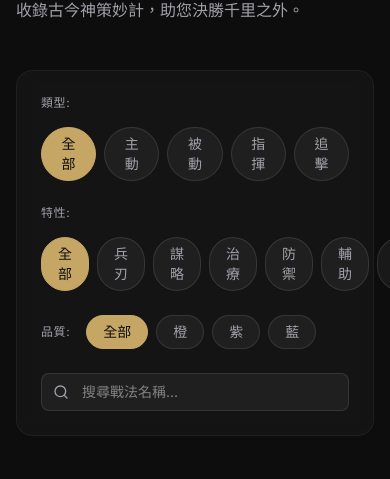
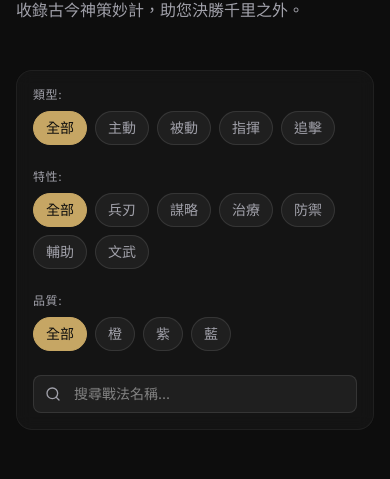
Before and after one commit to 21389081/sanmou_wiki, a Next.js app: page /tactics in a window 390 px wide. Shown: the part 158-637 px from the top of the page. Built offline with nearby package versions, Linux system fonts and the light colour scheme; no server answers; the database is empty.

Commit message:
修正戰法、武將圖鑑中篩選欄位在手機介面會跑版的問題

```diff
--- a/src/app/generals/general-grid.tsx
+++ b/src/app/generals/general-grid.tsx
@@ -53,17 +53,17 @@ export default function GeneralGrid({ generals }: { generals: General[] }) {
       </header>
 
       {/* Filters */}
-      <div className="flex flex-col gap-6 mb-12 glass p-6 rounded-2xl border-white/5">
+      <div className="flex flex-col gap-6 mb-12 glass p-4 md:p-6 rounded-2xl border-white/5">
         {/* Faction Filter */}
-        <div className="flex items-center gap-4 flex-wrap">
-          <span className="text-xs text-foreground-muted uppercase tracking-wider">陣營:</span>
-          <div className="flex gap-2">
+        <div className="flex flex-col sm:flex-row sm:items-center gap-2 sm:gap-4">
+          <span className="text-xs text-foreground-muted uppercase tracking-wider shrink-0">陣營:</span>
+          <div className="flex flex-wrap gap-2">
             {["全部", ...factions].map(f => (
               <button
                 key={f}
                 onClick={() => setSelectedFaction(f as Faction | "全部")}
                 className={cn(
-                  "px-4 py-1.5 rounded-full text-sm transition-all border",
+                  "px-3 sm:px-4 py-1.5 rounded-full text-sm transition-all border",
                   selectedFaction === f
                     ? "bg-accent-gold text-background border-accent-gold font-medium"
                     : "bg-white/5 border-white/10 text-foreground-muted hover:border-white/30"
@@ -76,15 +76,15 @@ export default function GeneralGrid({ generals }: { generals: General[] }) {
         </div>
 
         {/* Quality Filter */}
-        <div className="flex items-center gap-4 flex-wrap">
-          <span className="text-xs text-foreground-muted uppercase tracking-wider">品質:</span>
-          <div className="flex gap-2">
+        <div className="flex flex-col sm:flex-row sm:items-center gap-2 sm:gap-4">
+          <span className="text-xs text-foreground-muted uppercase tracking-wider shrink-0">品質:</span>
+          <div className="flex flex-wrap gap-2">
             {["全部", ...qualities].map(q => (
               <button
                 key={q}
                 onClick={() => setSelectedQuality(q as Quality | "全部")}
                 className={cn(
-                  "px-4 py-1.5 rounded-full text-sm transition-all border",
+                  "px-3 sm:px-4 py-1.5 rounded-full text-sm transition-all border",
                   selectedQuality === q
                     ? "bg-accent-gold text-background border-accent-gold font-medium"
                     : "bg-white/5 border-white/10 text-foreground-muted hover:border-white/30"
@@ -97,15 +97,15 @@ export default function GeneralGrid({ generals }: { generals: General[] }) {
         </div>
 
         {/* Profession Filter */}
-        <div className="flex items-center gap-4 flex-wrap">
-          <span className="text-xs text-foreground-muted uppercase tracking-wider">兵種:</span>
-          <div className="flex gap-2">
+        <div className="flex flex-col sm:flex-row sm:items-center gap-2 sm:gap-4">
+          <span className="text-xs text-foreground-muted uppercase tracking-wider shrink-0">兵種:</span>
+          <div className="flex flex-wrap gap-2">
             {["全部", ...professions].map(p => (
               <button
                 key={p}
                 onClick={() => setSelectedProfession(p as Profession | "全部")}
                 className={cn(
-                  "px-4 py-1.5 rounded-full text-sm transition-all border",
+                  "px-3 sm:px-4 py-1.5 rounded-full text-sm transition-all border",
                   selectedProfession === p
                     ? "bg-accent-gold text-background border-accent-gold font-medium"
                     : "bg-white/5 border-white/10 text-foreground-muted hover:border-white/30"
--- a/src/app/tactics/tactic-grid.tsx
+++ b/src/app/tactics/tactic-grid.tsx
@@ -57,17 +57,17 @@ export default function TacticGrid({ tactics }: { tactics: Tactic[] }) {
       </header>
 
       {/* Filters */}
-      <div className="flex flex-col gap-6 mb-12 glass p-6 rounded-2xl border-white/5">
+      <div className="flex flex-col gap-6 mb-12 glass p-4 md:p-6 rounded-2xl border-white/5">
         {/* Type Filter */}
-        <div className="flex items-center gap-4 flex-wrap">
-          <span className="text-xs text-foreground-muted uppercase tracking-wider">類型:</span>
-          <div className="flex gap-2">
+        <div className="flex flex-col sm:flex-row sm:items-center gap-2 sm:gap-4">
+          <span className="text-xs text-foreground-muted uppercase tracking-wider shrink-0">類型:</span>
+          <div className="flex flex-wrap gap-2">
             {["全部", ...types].map(t => (
               <button
                 key={t}
                 onClick={() => setSelectedType(t as TacticType | "全部")}
                 className={cn(
-                  "px-4 py-1.5 rounded-full text-sm transition-all border",
+                  "px-3 sm:px-4 py-1.5 rounded-full text-sm transition-all border",
                   selectedType === t
                     ? "bg-accent-gold text-background border-accent-gold font-medium"
                     : "bg-white/5 border-white/10 text-foreground-muted hover:border-white/30"
@@ -80,15 +80,15 @@ export default function TacticGrid({ tactics }: { tactics: Tactic[] }) {
         </div>
 
         {/* Characteristic Filter */}
-        <div className="flex items-center gap-4 flex-wrap">
-          <span className="text-xs text-foreground-muted uppercase tracking-wider">特性:</span>
-          <div className="flex gap-2">
+        <div className="flex flex-col sm:flex-row sm:items-center gap-2 sm:gap-4">
+          <span className="text-xs text-foreground-muted uppercase tracking-wider shrink-0">特性:</span>
+          <div className="flex flex-wrap gap-2">
             {["全部", ...characteristics].map(c => (
               <button
                 key={c}
                 onClick={() => setSelectedChar(c as Characteristic | "全部")}
                 className={cn(
-                  "px-4 py-1.5 rounded-full text-sm transition-all border",
+                  "px-3 sm:px-4 py-1.5 rounded-full text-sm transition-all border",
                   selectedChar === c
                     ? "bg-accent-gold text-background border-accent-gold font-medium"
                     : "bg-white/5 border-white/10 text-foreground-muted hover:border-white/30"
@@ -101,15 +101,15 @@ export default function TacticGrid({ tactics }: { tactics: Tactic[] }) {
         </div>
 
         {/* Quality Filter */}
-        <div className="flex items-center gap-4 flex-wrap">
-          <span className="text-xs text-foreground-muted uppercase tracking-wider">品質:</span>
-          <div className="flex gap-2">
+        <div className="flex flex-col sm:flex-row sm:items-center gap-2 sm:gap-4">
+          <span className="text-xs text-foreground-muted uppercase tracking-wider shrink-0">品質:</span>
+          <div className="flex flex-wrap gap-2">
             {["全部", ...qualities].map(q => (
               <button
                 key={q}
                 onClick={() => setSelectedQuality(q as Quality | "全部")}
                 className={cn(
-                  "px-4 py-1.5 rounded-full text-sm transition-all border",
+                  "px-3 sm:px-4 py-1.5 rounded-full text-sm transition-all border",
                   selectedQuality === q
                     ? "bg-accent-gold text-background border-accent-gold font-medium"
                     : "bg-white/5 border-white/10 text-foreground-muted hover:border-white/30"
```
